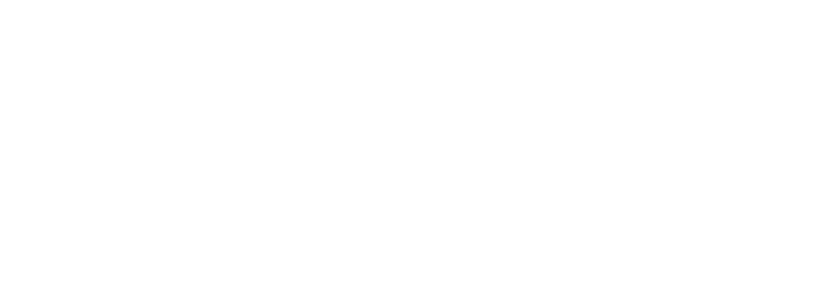
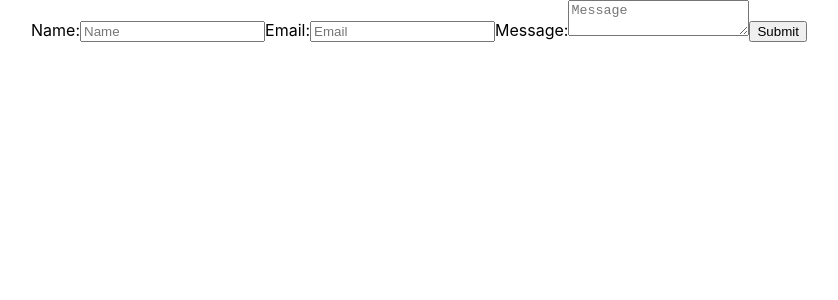
Before and after one commit to tharveyster/react-contact-form, a React (Create React App) app: page / in a window 1280 px wide. Shown: the top 300 px of the page, without its empty margins (221-1059 px from the left). Built offline with nearby package versions, Linux system fonts and the light colour scheme.

Commit message:
Added basic form components

```diff
--- a/src/App.js
+++ b/src/App.js
@@ -3,6 +3,38 @@
 function App() {
   return (
     <div className="App">
+      <form>
+        <label>
+          Name:
+          <input
+            type="text"
+            name="from_name"
+            placeholder="Name"
+            required
+          />
+        </label>
+        <label>
+          Email:
+          <input
+            type="email"
+            name="user_email"
+            placeholder="Email"
+            required
+          />
+        </label>
+        <label>
+          Message:
+          <textarea
+            type="text"
+            name="message"
+            placeholder="Message"
+            required
+          />
+        </label>
+        <button type="submit">
+          Submit
+        </button>
+      </form>
     </div>
   );
 }
```
